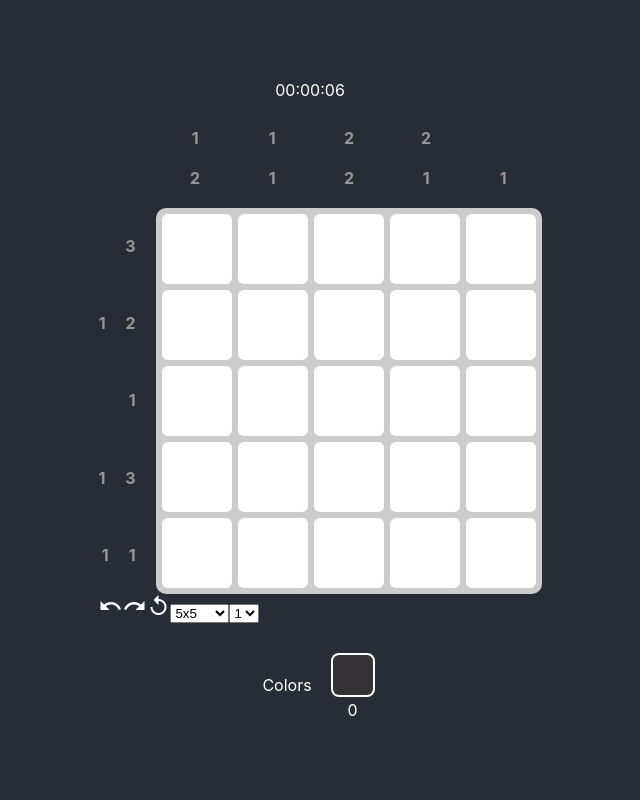
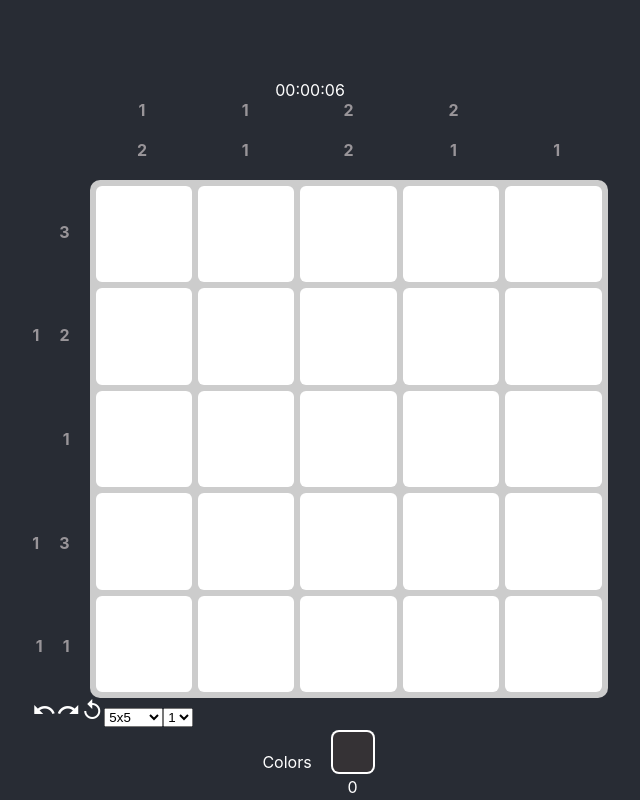
Before and after one commit to dcSpark/zkapp-nonogram, a React (Create React App) app: page / in a window 1280 px wide. Shown: the whole page, without its empty margins (320-960 px from the left). Built offline with nearby package versions, Linux system fonts and the light colour scheme.

Commit message:
Reactive UI

```diff
--- a/src/components/game/Game.tsx
+++ b/src/components/game/Game.tsx
@@ -1,4 +1,4 @@
-import React, { useEffect, useState } from 'react';
+import React, { useEffect, useRef, useState } from 'react';
 import { DimensionsChoices } from '../common/constants';
 import { Board, useGameBoard } from './Board';
 import { DimensionChoices } from './Dimension';
@@ -16,6 +16,7 @@ export function Game() {
   const board = useGameBoard();
   const mouse = useGameMouse();
   const history = useHistory();
+  const elementRef = useRef<HTMLDivElement>(null);
 
   const [seconds, setSeconds] = useState<number>(0);
   useEffect(() => {
@@ -79,7 +80,10 @@ export function Game() {
           </div>
         </div>
         <div className="right-panel">
-          <div className="upper-board">
+          <div
+            style={{ marginLeft: `${elementRef?.current?.getBoundingClientRect()?.width ?? 0}px` }}
+            className="upper-board"
+          >
             <StreakSection
               genColor={indexedColorGenerator}
               currentStreaks={history.getLatestSnapshot().streaks.cols}
@@ -89,6 +93,7 @@ export function Game() {
           </div>
           <div className="lower-board">
             <StreakSection
+              ref={elementRef}
               genColor={indexedColorGenerator}
               currentStreaks={history.getLatestSnapshot().streaks.rows}
               expectedStreaks={board.getExpectedStreaks().rows}
--- a/src/components/game/Square.tsx
+++ b/src/components/game/Square.tsx
@@ -22,7 +22,16 @@ export function Square(props: {
       onMouseDown={props.onMouseDown}
       onMouseEnter={props.onMouseEnter}
     >
-      <span className="material-icons">cancel</span>
+      {props.value?.state === SquareFill.MARKED && (
+        <div style={{ height: '75%', width: '75%' }}>
+          <svg xmlns="http://www.w3.org/2000/svg" viewBox="0 0 48 48">
+            <path
+              fill="red"
+              d="m16.5 33.6 7.5-7.5 7.5 7.5 2.1-2.1-7.5-7.5 7.5-7.5-2.1-2.1-7.5 7.5-7.5-7.5-2.1 2.1 7.5 7.5-7.5 7.5ZM24 44q-4.1 0-7.75-1.575-3.65-1.575-6.375-4.3-2.725-2.725-4.3-6.375Q4 28.1 4 24q0-4.15 1.575-7.8 1.575-3.65 4.3-6.35 2.725-2.7 6.375-4.275Q19.9 4 24 4q4.15 0 7.8 1.575 3.65 1.575 6.35 4.275 2.7 2.7 4.275 6.35Q44 19.85 44 24q0 4.1-1.575 7.75-1.575 3.65-4.275 6.375t-6.35 4.3Q28.15 44 24 44Zm0-3q7.1 0 12.05-4.975Q41 31.05 41 24q0-7.1-4.95-12.05Q31.1 7 24 7q-7.05 0-12.025 4.95Q7 16.9 7 24q0 7.05 4.975 12.025Q16.95 41 24 41Zm0-17Z"
+            />
+          </svg>
+        </div>
+      )}
     </div>
   );
 }
--- a/src/components/game/Streaks.tsx
+++ b/src/components/game/Streaks.tsx
@@ -112,6 +112,13 @@ function StreakListElement(props: {
   return <div className={'hint-' + props.type}>{streaks}</div>;
 }
 
+type StreakSectionProps = {
+  genColor: (index: number) => string;
+  currentStreaks: StreakList[];
+  expectedStreaks: StreakList[];
+  type: 'row' | 'col';
+};
+
 /**
  * Translates either row or column streaks into HTML div elements.
  *
@@ -122,12 +129,7 @@ function StreakListElement(props: {
  * Crossed out hint numbers appear as a different color than normal hint numbers,
  * and are thus given a different div className than normal hint numbers.
  */
-export function StreakSection(props: {
-  genColor: (index: number) => string;
-  currentStreaks: StreakList[];
-  expectedStreaks: StreakList[];
-  type: 'row' | 'col';
-}) {
+export const StreakSection = React.forwardRef<HTMLDivElement, StreakSectionProps>((props, ref) => {
   const streakLists: React.ReactElement[] = [];
 
   // this may happen if the board isn't available yet
@@ -150,5 +152,9 @@ export function StreakSection(props: {
     );
   }
 
-  return <div className={props.type + '-hints'}>{streakLists}</div>;
-}
+  return (
+    <div ref={ref} className={props.type + '-hints'}>
+      {streakLists}
+    </div>
+  );
+});
--- a/src/components/game/index.css
+++ b/src/components/game/index.css
@@ -8,16 +8,18 @@ ul {
   align-self: flex-end;
   align-items: flex-end;
   -webkit-box-pack: end;
-  justify-content: end;
   grid-auto-flow: column;
   margin-bottom: 20px;
+  padding-left: 20px;
 }
 
 .hint-col {
   display: grid;
   justify-items: center;
-  width: 77px;
+  max-width: 70px;
   grid-gap: 20px;
+  margin-left: auto;
+  margin-right: auto;
 }
 
 .hint {
@@ -49,8 +51,7 @@ ul {
   background-color: #ccc;
   border-radius: 10px;
   padding: 3px;
-  width: auto;
-  height: 30%;
+  min-width: 40vw;
 }
 
 .board-row {
@@ -74,8 +75,8 @@ ul {
   border-radius: 6px;
   margin: 3px;
   float: left;
-  height: 70px;
-  width: 70px;
+  width: auto;
+  aspect-ratio: 1 / 1;
   cursor: pointer;
   transition: border 0.2s ease 0s, background-color 0.2s ease 0s;
 }
@@ -122,8 +123,10 @@ ul {
   background: #ddd;
 }
 
+body {
+  background-color: #282c34;
+}
 .game {
-  background-color: #282c34;
   min-height: 100vh;
   color: white;
   -webkit-touch-callout: none;
```
